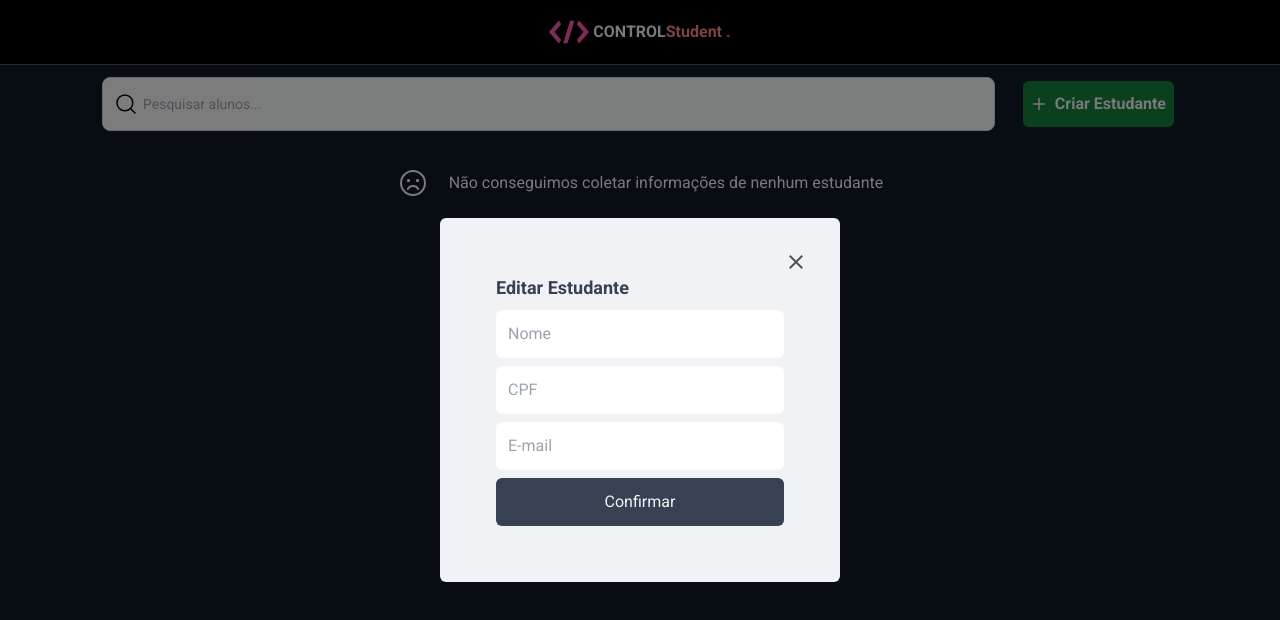
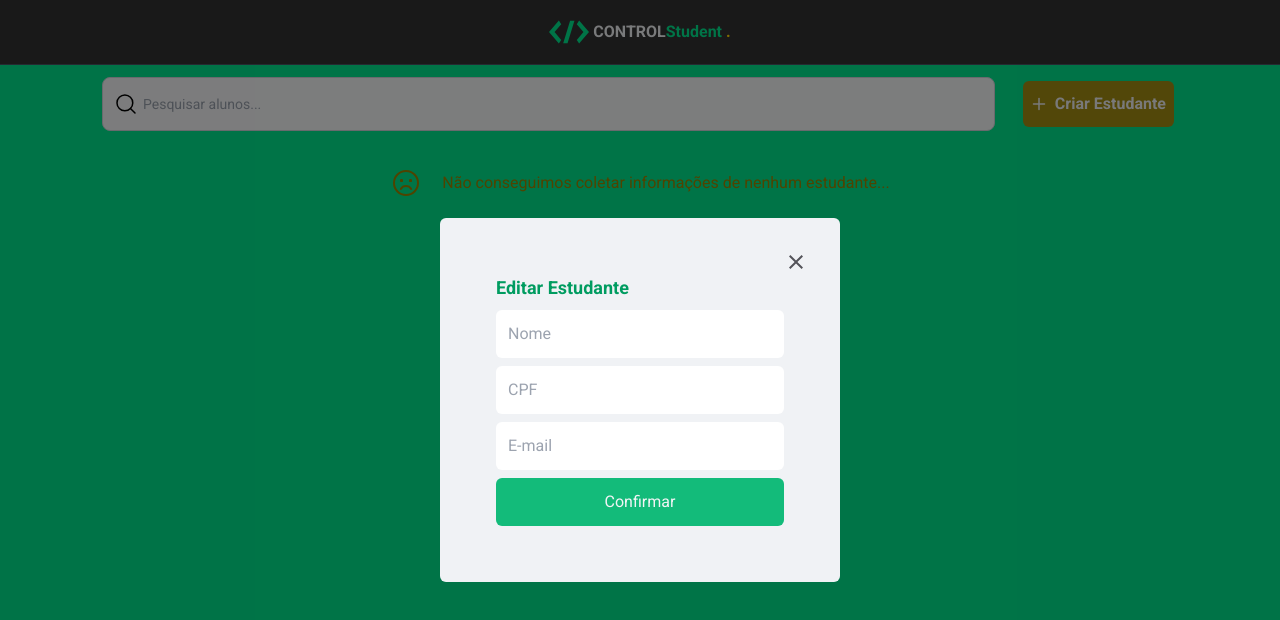
Before and after one commit to IvanOliver131/frontend-descomplica, a React (Vite) app: page / in a window 1280 px wide. Both pictures are taken after a click on the button "Criar Estudante". Shown: the top 620 px of the page. Built offline with nearby package versions, Linux system fonts and the light colour scheme; a web font is replaced by a local one.

Commit message:
feat: final design

```diff
--- a/package.json
+++ b/package.json
@@ -6,7 +6,8 @@
   "scripts": {
     "dev": "vite",
     "build": "tsc && vite build",
-    "preview": "vite preview"
+    "preview": "vite preview",
+    "docker:up": "docker-compose up"
   },
   "dependencies": {
     "@apollo/client": "^3.6.9",
--- a/src/components/CardStudent/index.tsx
+++ b/src/components/CardStudent/index.tsx
@@ -23,30 +23,30 @@ export function CardStudent({
   }
 
   return (
-    <div className="m-2 rounded-md p-4 bg-gray-800 flex flex-col min-w-[300px]">
+    <div className="m-2 rounded-md p-4 bg-white flex flex-col min-w-[300px] border-none">
       <header className="flex gap-2">
-        <h1>Nome:</h1>
-        <span>{name}</span>
+        <h1 className="text-[#009c60]">Nome:</h1>
+        <span className="text-black">{name}</span>
       </header>
       <div className="flex ">
         <div className="flex-1">
           <div className="flex  gap-2">
-            <h1>CPF:</h1>
-            <span>{cpf}</span>
+            <h1 className="text-[#009c60]">CPF:</h1>
+            <span className="text-black">{cpf}</span>
           </div>
 
           <div className="flex  gap-2">
-            <h1>Email:</h1>
-            <span>{email}</span>
+            <h1 className="text-[#009c60]">Email:</h1>
+            <span className="text-black">{email}</span>
           </div>
         </div>
 
         <div className="flex items-center justify-center flex-row gap-2">
           <button onClick={() => onOpenEditStudentModal(id)}>
-            <NotePencil size={24} />
+            <NotePencil size={24} color="#009c60" />
           </button>
           <button onClick={() => handleDeleteStudent(id)}>
-            <Trash size={24} />
+            <Trash size={24} color="#ff5252" />
           </button>
         </div>
       </div>
--- a/src/components/Header/index.tsx
+++ b/src/components/Header/index.tsx
@@ -2,12 +2,12 @@ import { Logo } from "../Logo";
 
 export function Header() {
   return (
-    <header className="w-full py-5 flex justify-center bg-black border-b border-gray-600">
+    <header className="w-full py-5 flex justify-center bg-[#333333] border-b border-gray-600">
       <Logo />
       <span className="font-bold ml-1">
         CONTROL
-        <span className="text-[#ff8787]">Student</span>
-        <span className="font-bold ml-1 text-[#FF57B2]">.</span>
+        <span className="text-[#00e88f]">Student</span>
+        <span className="font-bold ml-1 text-[#FFD700]">.</span>
       </span>
     </header>
   );
--- a/src/components/Logo/index.tsx
+++ b/src/components/Logo/index.tsx
@@ -10,7 +10,7 @@ export function Logo() {
       viewBox="0 0 40 24"
     >
       <path
-        fill="#FF57B2"
+        fill="#00e88f"
         d="M9.881.553L0 12.058 9.881 23.56l2.336-3.677-6.658-7.827 6.658-7.828L9.881.553zm4.324 22.732h4.336L25.436.765h-4.339l-6.892 22.52zM30.12.553L27.783 4.23l6.658 7.828-6.658 7.827 2.336 3.677L40 12.059 30.119.553z"
       ></path>
     </svg>
--- a/src/components/Modal/index.tsx
+++ b/src/components/Modal/index.tsx
@@ -93,7 +93,7 @@ export function ModalStudent({
         w-full
         m-auto"
       >
-        <h1 className="text-gray-700 font-bold text-lg">Editar Estudante</h1>
+        <h1 className="text-[#009c60] font-bold text-lg">Editar Estudante</h1>
 
         <input
           type="text"
@@ -121,7 +121,7 @@ export function ModalStudent({
 
         <button
           type="submit"
-          className="bg-gray-700 rounded-md p-3 hover:bg-gray-800"
+          className="bg-[#13bb7a] rounded-md p-3 hover:bg-[#14e092]"
         >
           Confirmar
         </button>
--- a/src/components/Searchbar/index.tsx
+++ b/src/components/Searchbar/index.tsx
@@ -30,7 +30,7 @@ export function Searchbar({
         />
       </div>
       <button
-        className="p-2 rounded-md bg-green-700 flex flex-row justify-center items-center gap-2 font-bold m-4"
+        className="p-2 rounded-md bg-[#a58f13] flex flex-row justify-center items-center gap-2 font-bold m-4"
         // onClick={onOpenCreateStudentModal}
         onClick={changeCreate}
       >
--- a/src/contexts/StudentsContext.tsx
+++ b/src/contexts/StudentsContext.tsx
@@ -1,6 +1,5 @@
 import { gql, useMutation, useQuery } from "@apollo/client";
 import { createContext, ReactNode, useEffect, useState } from "react";
-import { client } from "../lib/apollo";
 let allStudents: Student[] = [];
 
 interface Student {
@@ -39,7 +38,7 @@ const GET_STUDENT = gql`
 
 const CREATE_STUDENT = gql`
   mutation ($name: String!, $cpf: String!, $email: String!) {
-    createStudent(name: $name, cpf: $cpf, email: $email) {
+    createStudent(data: { name: $name, cpf: $cpf, email: $email }) {
       id
       name
       cpf
@@ -50,16 +49,13 @@ const CREATE_STUDENT = gql`
 
 const DELETE_STUDENT = gql`
   mutation ($id: String!) {
-    deleteStudent(id: $id) {
-      id
-      name
-    }
+    deleteStudent(id: $id)
   }
 `;
 
 const UPDATE_STUDENT = gql`
   mutation ($id: String!, $name: String!, $cpf: String!, $email: String!) {
-    updateStudent(id: $id, name: $name, cpf: $cpf, email: $email) {
+    updateStudent(id: $id, data: { name: $name, cpf: $cpf, email: $email }) {
       id
       name
       cpf
--- a/src/pages/Home/index.tsx
+++ b/src/pages/Home/index.tsx
@@ -48,9 +48,9 @@ export function Home() {
         />
         {!students || students.length <= 0 ? (
           <div className="flex items-center justify-center flex-col gap-5 mt-6 md:flex-row">
-            <SmileySad size={32} />
-            <span className="text-center">
-              Não conseguimos coletar informações de nenhum estudante
+            <SmileySad size={32} color="#9e8600" />
+            <span className="text-center text-[#9e8600]">
+              Não conseguimos coletar informações de nenhum estudante...
             </span>
           </div>
         ) : (
--- a/src/styles/global.css
+++ b/src/styles/global.css
@@ -3,7 +3,7 @@
 @tailwind utilities;
 
 body {
-  @apply bg-gray-900 text-gray-100;
+  @apply bg-[#00e88f] text-gray-100;
   /* Para deixar mais suave as letras e imagens */
   -webkit-font-smoothing: antialiased;
 }
```
Also changed, not shown: docker-compose.yml (added, +12 -0 lines), 1 other file (tests, documents, lock files or other folders).
